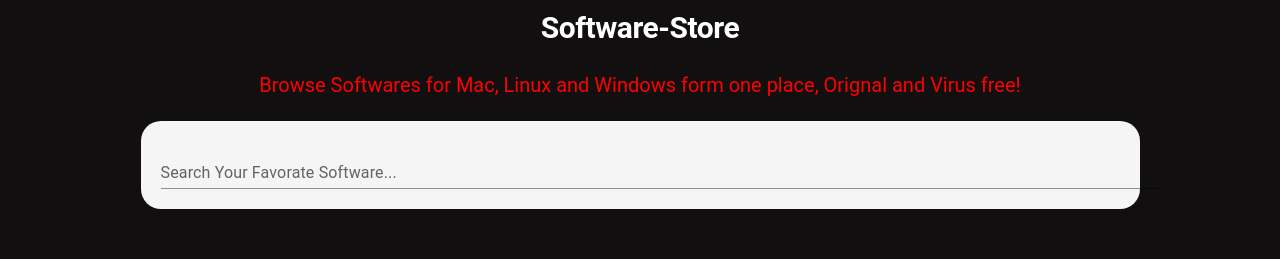
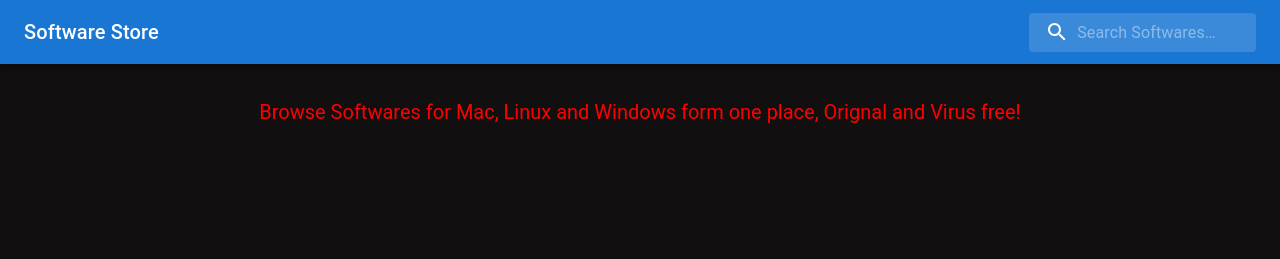
Before and after one commit to divyansh-mauryaa/Software-Store-in-React-JS, a React (Create React App) app: page / in a window 1280 px wide. Shown: the top 259 px of the page. Built offline with nearby package versions, Linux system fonts and the light colour scheme.

Commit message:
Updated App.jsx

```diff
--- a/src/App.jsx
+++ b/src/App.jsx
@@ -18,16 +18,22 @@
   Button,
   TextField,
 } from '@mui/material';
+import Toolbar from '@mui/material/Toolbar';
+import InputBase from '@mui/material/InputBase';
+import AppBar from '@mui/material/AppBar';
 
-import { styled } from '@mui/material/styles';
+import { styled, alpha } from '@mui/material/styles';
 
 //MUI Icons
 import ExpandMoreIcon from '@mui/icons-material/ExpandMore';
 import MicrosoftIcon from '@mui/icons-material/Microsoft';
-import { blue, red } from '@mui/material/colors';
+import { blue, red, blueGrey } from '@mui/material/colors';
 import AppleIcon from '@mui/icons-material/Apple';
 import LaptopIcon from '@mui/icons-material/Laptop';
+import MenuIcon from '@mui/icons-material/Menu';
+import SearchIcon from '@mui/icons-material/Search';
 
+//Card Expand Button Logic
 const ExpandMore = styled((props) => {
   const { expand, ...other } = props;
   return <IconButton {...other} />;
@@ -39,8 +45,52 @@
   }),
 }));
 
+//AppBar Search bar style logic
+const Search = styled('div')(({ theme }) => ({
+  position: 'relative',
+  borderRadius: theme.shape.borderRadius,
+  backgroundColor: alpha(theme.palette.common.white, 0.15),
+  '&:hover': {
+    backgroundColor: alpha(theme.palette.common.white, 0.25),
+  },
+  marginLeft: 0,
+  width: '100%',
+  [theme.breakpoints.up('sm')]: {
+    marginLeft: theme.spacing(1),
+    width: 'auto',
+  },
+}));
+
+//Search bar wrapper style logic
+const SearchIconWrapper = styled('div')(({ theme }) => ({
+  padding: theme.spacing(0, 2),
+  height: '100%',
+  position: 'absolute',
+  pointerEvents: 'none',
+  display: 'flex',
+  alignItems: 'center',
+  justifyContent: 'center',
+}));
+
+const StyledInputBase = styled(InputBase)(({ theme }) => ({
+  color: 'inherit',
+  '& .MuiInputBase-input': {
+    padding: theme.spacing(1, 1, 1, 0),
+    // vertical padding + font size from searchIcon
+    paddingLeft: `calc(1em + ${theme.spacing(4)})`,
+    transition: theme.transitions.create('width'),
+    width: '100%',
+    [theme.breakpoints.up('sm')]: {
+      width: '19ch',
+      '&:focus': {
+        width: '39ch',
+      },
+    },
+  },
+}));
 
 function App() {
+  //State Expanded
   const [expanded, setExpanded] = useState(false);
 
   const handleExpandClick = () => {
@@ -62,22 +112,40 @@
 
   return (
     <div className="Container-fluid">
-      <Typography id='heading' variant='h1'>Software-Store</Typography>
+      {/* AppBar for React App */}
+      <AppBar position="fixed">
+        <Toolbar>
+          <Typography
+            variant="h6"
+            noWrap
+            component="div"
+            sx={{ flexGrow: 1, display: { xs: 'none', sm: 'block' } }}
+          >
+            Software Store
+          </Typography>
+          <Search>
+            <SearchIconWrapper>
+              <SearchIcon />
+            </SearchIconWrapper>
+            <StyledInputBase
+              placeholder="Search Softwares…"
+              inputProps={{ 'aria-label': 'search' }}
+              value={searchTerm}
+              onChange={handleSearchChange}
+              // style={{ width: 300 }}
+            />
+          </Search>
+        </Toolbar>
+      </AppBar>
+      <br /><br /><br />
+
+
+      {/* <Typography id='heading' variant='h1'>Software-Store</Typography> */}
       <br />
       <Typography id='sub-heading' variant='h3'>Browse Softwares for Mac, Linux and Windows form one place, Orignal and Virus free!</Typography>
       <br />
-      <center>
-        <div id='searchbarzone'>
-          <TextField
-            id='standard-basic'
-            label="Search Your Favorate Software..."
-            variant="standard"
-            value={searchTerm}
-            onChange={handleSearchChange}
-            style={{ width: 1000, }}
-          />
-        </div>
-      </center>
+      <br /><br /><br />
+      {/* <Typography variant='h5'>Software List</Typography> */}
       <br /><br /><br />
       <div className="row" id='card-row'>
         {filteredSoftwareData.map((software) => (
```
